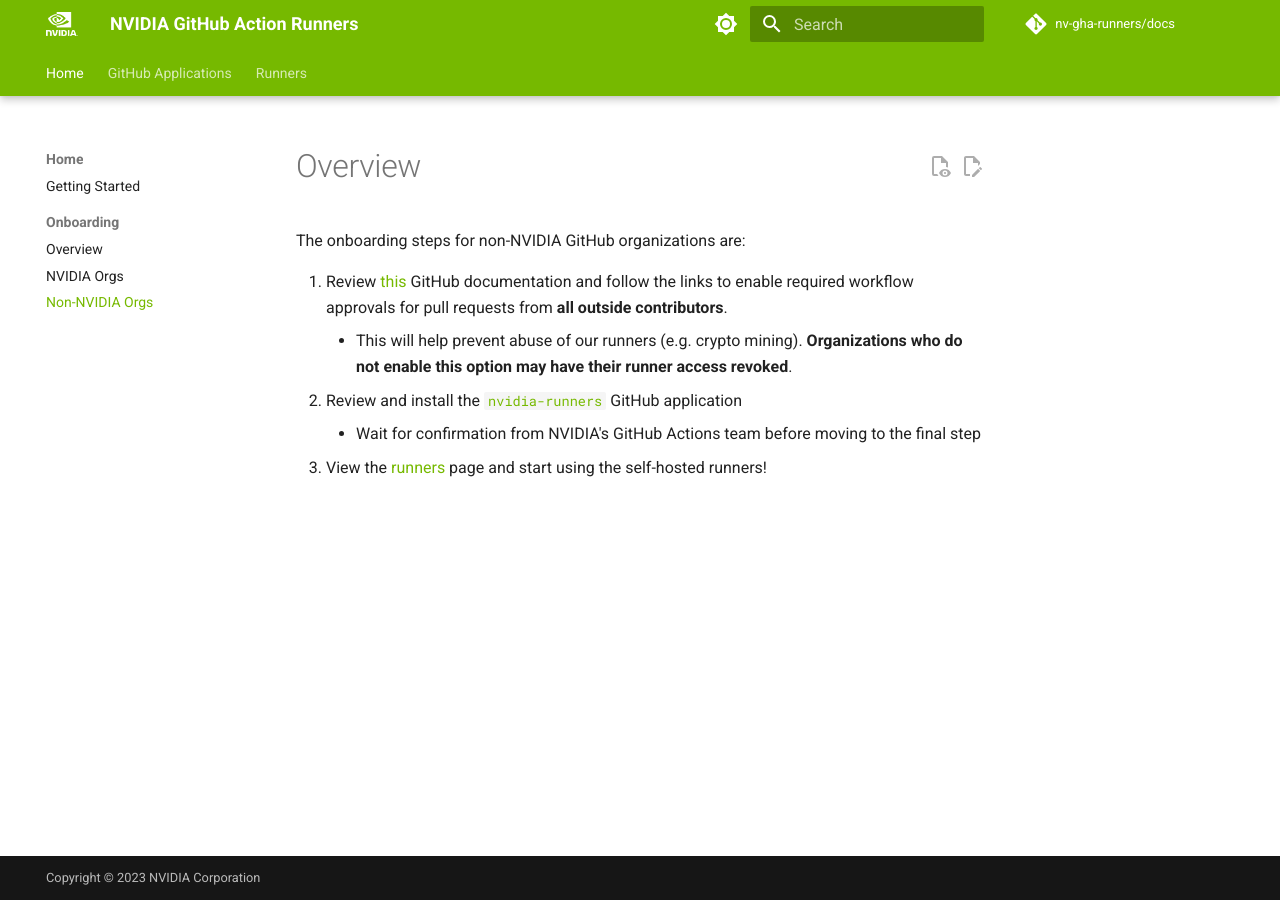
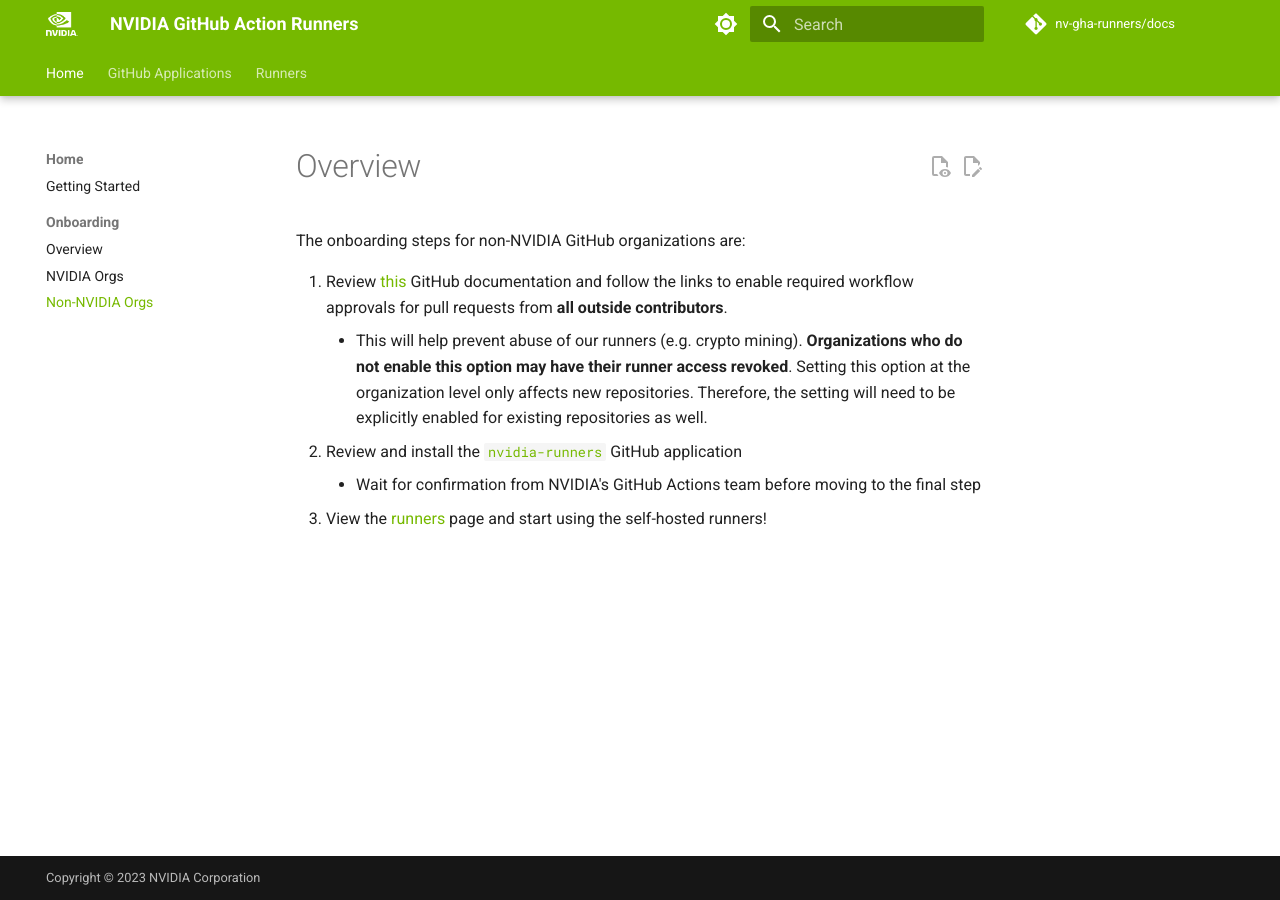
Before and after one commit to nv-gha-runners/docs, an MkDocs documentation site: the page built from docs/onboarding/non-nvidia.md, in a window 1280 px wide. Built offline with MkDocs 1.6.1 and Material for MkDocs 9.7.7, drawn with Linux system fonts in a browser that asks for light colours; comment, search, counter and statistics services are not loaded.

Commit message:
update approval docs

```diff
--- a/docs/onboarding/non-nvidia.md
+++ b/docs/onboarding/non-nvidia.md
@@ -3,7 +3,7 @@
 The onboarding steps for non-NVIDIA GitHub organizations are:
 
 1. Review [this](https://docs.github.com/en/actions/managing-workflow-runs/approving-workflow-runs-from-public-forks) GitHub documentation and follow the links to enable required workflow approvals for pull requests from **all outside contributors**.
-   - This will help prevent abuse of our runners (e.g. crypto mining). **Organizations who do not enable this option may have their runner access revoked**.
+   - This will help prevent abuse of our runners (e.g. crypto mining). **Organizations who do not enable this option may have their runner access revoked**. Setting this option at the organization level only affects new repositories. Therefore, the setting will need to be explicitly enabled for existing repositories as well.
 1. Review and install the [`nvidia-runners`](../apps/nvidia-runners/index.md) GitHub application
    - Wait for confirmation from NVIDIA's GitHub Actions team before moving to the final step
 1. View the [runners](../runners/index.md) page and start using the self-hosted runners!
```
